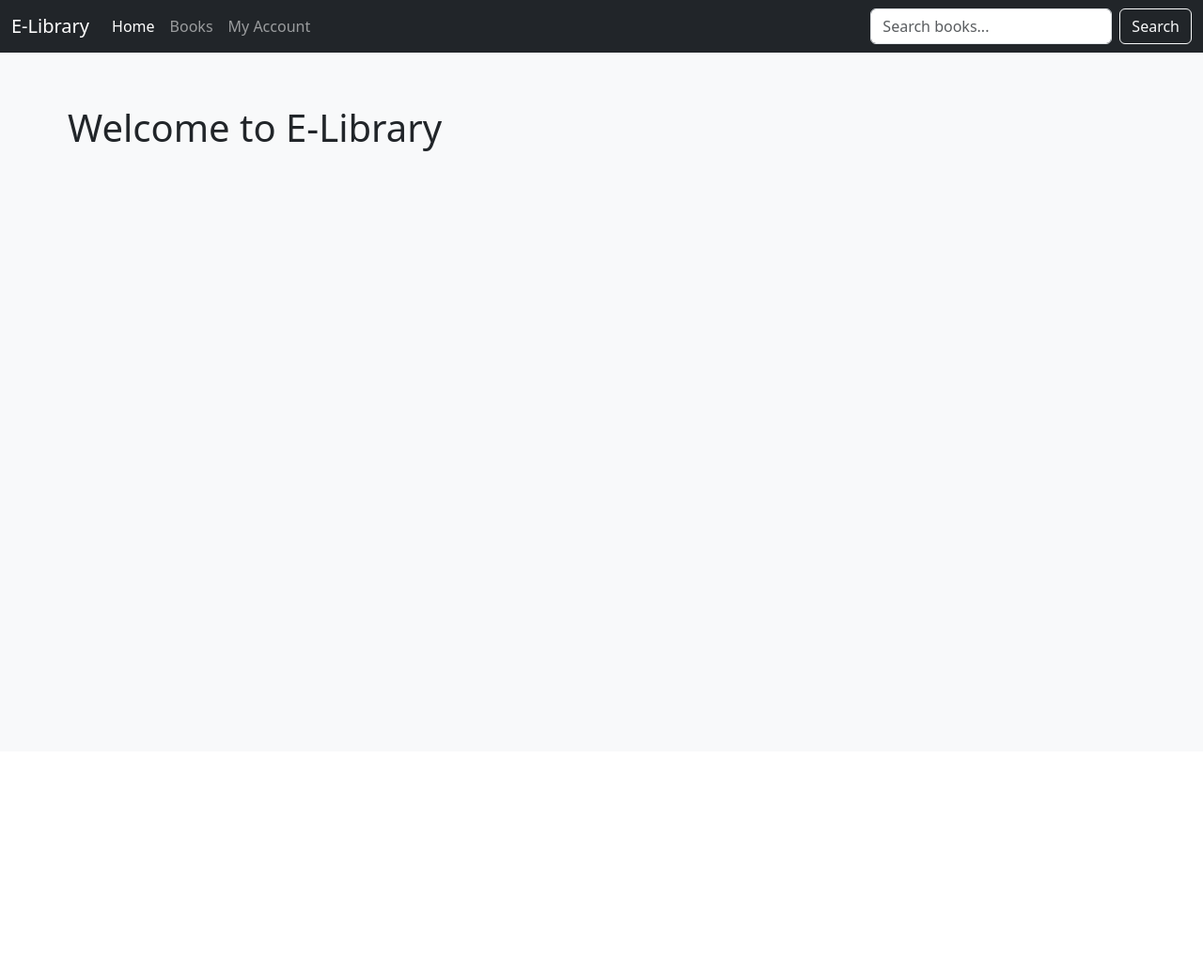
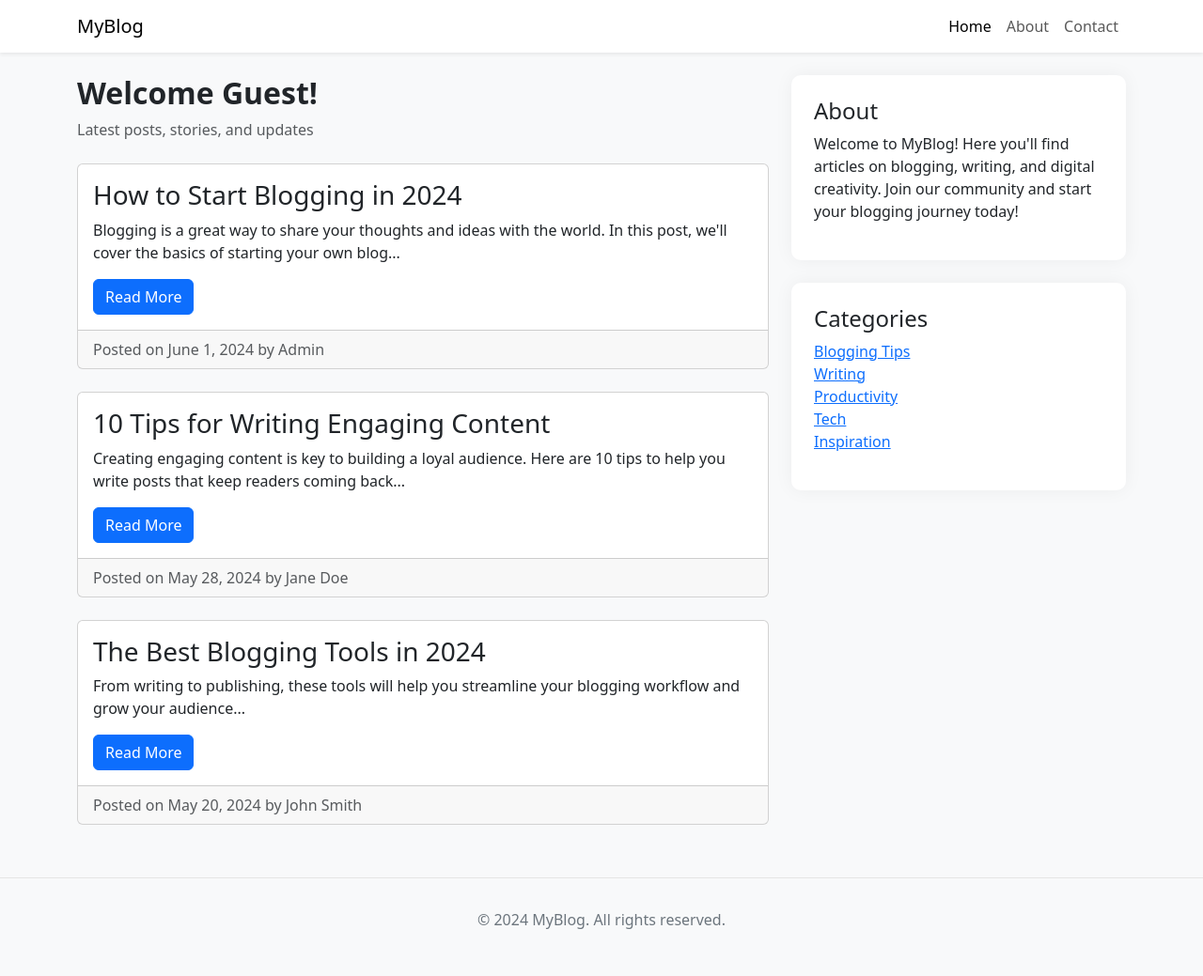
Before and after one commit to aayushpandey1703/KnowBlog, a Flask app: page /index in a window 1280 px wide. Shown: the whole page at 94% size. Before the commit the page ends 161 px from the top, so only its background shows below. Run offline with Flask 3, Linux system fonts and the light colour scheme.

Commit message:
add index.htm error.htm, completed login and register

```diff
--- a/app.py
+++ b/app.py
@@ -1,4 +1,4 @@
-from flask import Flask, render_template,request,redirect,url_for
+from flask import Flask, render_template,request,redirect,url_for,session
 import pymysql
 
 def get_db_connection():
@@ -10,7 +10,7 @@ def get_db_connection():
             password='AVNS_dzrOiUs7-uI2sv17LMW',
             database='defaultdb',
             port=19275,
-            ssl={'ca': r'F:\Flask_Projects\E-library\certs\ca.pem'}
+            ssl={'ca': r'F:\Flask_Projects\Blog\certs\ca.pem'}
         )
         print("connected to db")
         return connection
@@ -20,10 +20,12 @@ def get_db_connection():
 
 
 app=Flask(__name__)
+app.secret_key="1234"
 
 @app.get("/")
 def login():
     try:
+        email=request.args.get("email")
         db=get_db_connection()
         if db is None:
             raise Exception("Database connection failed")
@@ -33,7 +35,7 @@ def login():
         print(users)
         cursor.close()
         db.close()
-        return render_template("login.htm",users=users)
+        return render_template("login.htm",email=email)
     except Exception as e:
         print(f"Error: {e}")
         return render_template("error.htm")
@@ -50,11 +52,12 @@ def login_post():
         cursor.execute("SELECT * FROM user WHERE email=%s AND password=%s", (email, password))
         user=cursor.fetchone()
         print(user)
+        session['username']=user[1]
         return redirect(url_for("index"))
 
     except Exception as e:
         print(f"Error: {e}")
-        return redirect(url_for("login"))
+        return render_template("error.htm")
 
 @app.get("/register")
 def register():
@@ -65,29 +68,35 @@ def register():
 
 @app.post("/register")
 def register_post():
-    email=request.form.get("email")
-    password=request.form.get("password")
-    # createa db connectionnn
-    print("connecting to db")
-    connection=get_db_connection()
-    print("connected to db")
-    if connection:
-        cursor=connection.cursor()
-        cursor.execute(''' insert into user (email,password) values (%s,%s)''',(email,password))
-        connection.commit()
-        print("User registered successfully!")
-        cursor.execute("select * from user")
-        user=cursor.fetchall()
-        print(user)
-        cursor.close()
-        connection.close()
-    else:
-        print("connection failed")
-    return redirect(url_for("register",email=email))
+    try:
+        username=request.form.get("username")
+        email=request.form.get("email")
+        password=request.form.get("password")
+        # createa db connectionnn
+        print("connecting to db")
+        connection=get_db_connection()
+        print("connected to db")
+        if connection:
+            cursor=connection.cursor()
+            cursor.execute(''' insert into user (username,email,password) values (%s,%s,%s)''',(username,email,password))
+            connection.commit()
+            print("User registered successfully!")
+            cursor.execute("select * from user")
+            user=cursor.fetchall()
+            print(user)
+            cursor.close()
+            connection.close()
+        else:
+            raise Exception("connection failed")
+        return redirect(url_for("login",email=email))
+    except Exception as e:
+        print(f"Error: {e}")
+        return render_template("error.htm")
 
 @app.get("/index")
 def index():
-    return render_template("index.htm")
+    username=session.get('username','Guest')
+    return render_template("index.htm",username=username)
 
 if __name__=="__main__":
     app.run(debug=True, host="0.0.0.0", port="5000")
--- a/templates/index.htm
+++ b/templates/index.htm
@@ -3,54 +3,114 @@
 <head>
     <meta charset="UTF-8">
     <meta name="viewport" content="width=device-width, initial-scale=1.0">
-    <title>E-Library</title>
-    <!-- Bootstrap CSS -->
+    <title>My Blog</title>
     <link href="https://cdn.jsdelivr.net/npm/bootstrap@5.3.0/dist/css/bootstrap.min.css" rel="stylesheet">
     <style>
         body {
             background-color: #f8f9fa;
         }
-        .container {
-            max-width: 1200px;
-            margin: 0 auto;
-            padding: 2rem;
+        .blog-header {
+            border-bottom: 1px solid #e5e5e5;
+            margin-bottom: 2rem;
+        }
+        .blog-footer {
+            padding: 2rem 0;
+            color: #6c757d;
+            text-align: center;
+            background-color: #f8f9fa;
+            border-top: 1px solid #e5e5e5;
+            margin-top: 2rem;
+        }
+        .sidebar {
+            background: #fff;
+            border-radius: 10px;
+            box-shadow: 0 0 20px rgba(0,0,0,0.05);
+            padding: 1.5rem;
         }
     </style>
 </head>
 <body>
-    <nav class="navbar navbar-expand-lg navbar-dark bg-dark">
-        <div class="container-fluid">
-            <a class="navbar-brand" href="#">E-Library</a>
-            <button class="navbar-toggler" type="button" data-bs-toggle="collapse" data-bs-target="#navbarNav">
+    <!-- Navbar -->
+    <nav class="navbar navbar-expand-lg navbar-light bg-white shadow-sm mb-4">
+        <div class="container">
+            <a class="navbar-brand" href="#">MyBlog</a>
+            <button class="navbar-toggler" type="button" data-bs-toggle="collapse" data-bs-target="#navbarNav" aria-controls="navbarNav" aria-expanded="false" aria-label="Toggle navigation">
                 <span class="navbar-toggler-icon"></span>
             </button>
             <div class="collapse navbar-collapse" id="navbarNav">
-                <ul class="navbar-nav me-auto">
-                    <li class="nav-item">
-                        <a class="nav-link active" href="#">Home</a>
-                    </li>
-                    <li class="nav-item">
-                        <a class="nav-link" href="#">Books</a>
-                    </li>
-                    <li class="nav-item">
-                        <a class="nav-link" href="#">My Account</a>
-                    </li>
+                <ul class="navbar-nav ms-auto">
+                    <li class="nav-item"><a class="nav-link active" href="#">Home</a></li>
+                    <li class="nav-item"><a class="nav-link" href="#">About</a></li>
+                    <li class="nav-item"><a class="nav-link" href="#">Contact</a></li>
                 </ul>
-                <form class="d-flex">
-                    <input class="form-control me-2" type="search" placeholder="Search books...">
-                    <button class="btn btn-outline-light" type="submit">Search</button>
-                </form>
             </div>
         </div>
     </nav>
 
+    <!-- Main Content -->
     <div class="container">
-        <h1 class="my-4">Welcome to E-Library</h1>
-
-        <!-- Content will go here -->
+        <div class="row">
+            <!-- Blog Posts -->
+            <div class="col-md-8">
+                <div class="mb-4">
+                    <h2 class="fw-bold">Welcome {{username}}!</h2>
+                    <p class="text-muted">Latest posts, stories, and updates</p>
+                </div>
+                <!-- Blog Post Card 1 -->
+                <div class="card mb-4">
+                    <div class="card-body">
+                        <h3 class="card-title">How to Start Blogging in 2024</h3>
+                        <p class="card-text">Blogging is a great way to share your thoughts and ideas with the world. In this post, we'll cover the basics of starting your own blog...</p>
+                        <a href="#" class="btn btn-primary">Read More</a>
+                    </div>
+                    <div class="card-footer text-muted">Posted on June 1, 2024 by Admin</div>
+                </div>
+                <!-- Blog Post Card 2 -->
+                <div class="card mb-4">
+                    <div class="card-body">
+                        <h3 class="card-title">10 Tips for Writing Engaging Content</h3>
+                        <p class="card-text">Creating engaging content is key to building a loyal audience. Here are 10 tips to help you write posts that keep readers coming back...</p>
+                        <a href="#" class="btn btn-primary">Read More</a>
+                    </div>
+                    <div class="card-footer text-muted">Posted on May 28, 2024 by Jane Doe</div>
+                </div>
+                <!-- Blog Post Card 3 -->
+                <div class="card mb-4">
+                    <div class="card-body">
+                        <h3 class="card-title">The Best Blogging Tools in 2024</h3>
+                        <p class="card-text">From writing to publishing, these tools will help you streamline your blogging workflow and grow your audience...</p>
+                        <a href="#" class="btn btn-primary">Read More</a>
+                    </div>
+                    <div class="card-footer text-muted">Posted on May 20, 2024 by John Smith</div>
+                </div>
+            </div>
+            <!-- Sidebar -->
+            <div class="col-md-4">
+                <div class="sidebar mb-4">
+                    <h4>About</h4>
+                    <p>Welcome to MyBlog! Here you'll find articles on blogging, writing, and digital creativity. Join our community and start your blogging journey today!</p>
+                </div>
+                <div class="sidebar">
+                    <h4>Categories</h4>
+                    <ul class="list-unstyled">
+                        <li><a href="#">Blogging Tips</a></li>
+                        <li><a href="#">Writing</a></li>
+                        <li><a href="#">Productivity</a></li>
+                        <li><a href="#">Tech</a></li>
+                        <li><a href="#">Inspiration</a></li>
+                    </ul>
+                </div>
+            </div>
+        </div>
     </div>
 
-    <!-- Bootstrap Bundle with Popper -->
+    <!-- Footer -->
+    <footer class="blog-footer">
+        <div class="container">
+            <p>&copy; 2024 MyBlog. All rights reserved.</p>
+        </div>
+    </footer>
+
     <script src="https://cdn.jsdelivr.net/npm/bootstrap@5.3.0/dist/js/bootstrap.bundle.min.js"></script>
 </body>
 </html>
--- a/templates/login.htm
+++ b/templates/login.htm
@@ -32,6 +32,12 @@
                     <div class="login-header">
                         <h2>E-Library Login</h2>
                         <p class="text-muted">Please enter your credentials</p>
+                        {% if email %}
+                            <div class="alert alert-success alert-dismissible fade show" role="alert">
+                                {{ email }} registered successfully!
+                                <button type="button" class="btn-close" data-bs-dismiss="alert" aria-label="Close"></button>
+                            </div>
+                        {% endif %}
                     </div>
                     <form action="/" method="POST">
                         <div class="mb-3">
--- a/templates/register.htm
+++ b/templates/register.htm
@@ -17,6 +17,10 @@
                     </div>
                     <div class="card-body">
                         <form action="/register" method="POST">
+                            <div class="mb-3">
+                                <label for="text" class="form-label">Username</label>
+                                <input type="text" class="form-control" id="username" name="username" required>
+                            </div>
                             <div class="mb-3">
                                 <label for="email" class="form-label">Email address</label>
                                 <input type="email" class="form-control" id="email" name="email" required>
```
Also changed, not shown: templates/error.htm (added, +27 -0 lines).
